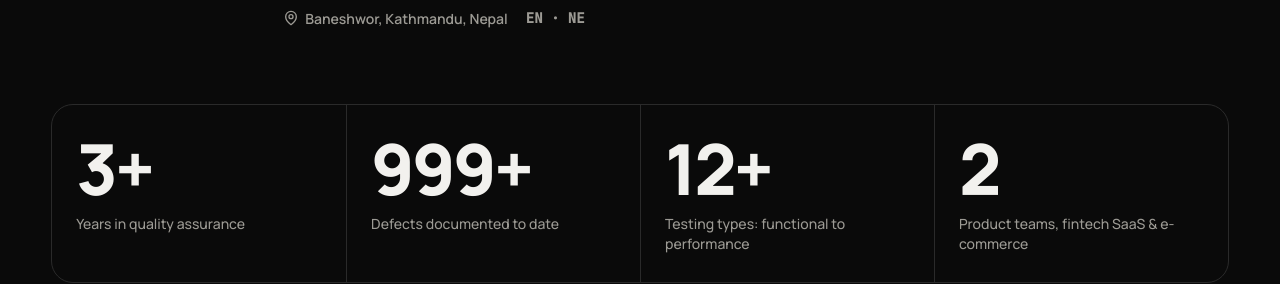
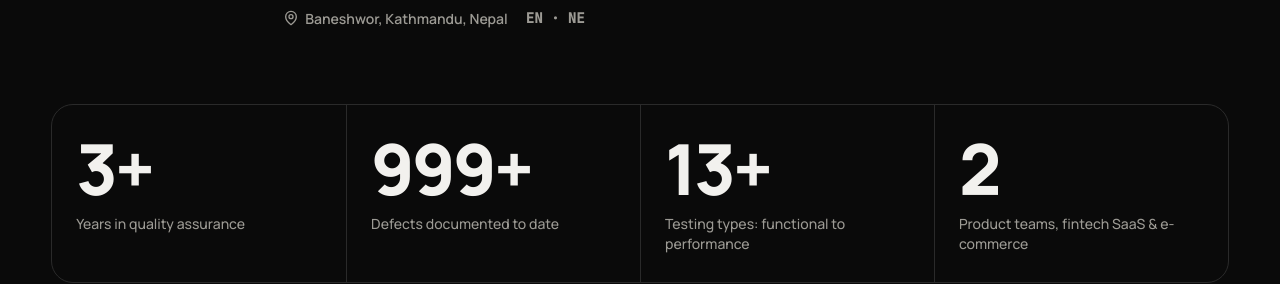
Before and after one commit to rijan0717/portfolio, a React (Vite) app: page / in a window 1280 px wide. Shown: the part 1360-1644 px from the top of the page. Built offline with nearby package versions, Linux system fonts and the light colour scheme.

Commit message:
added skills

```diff
--- a/src/data.js
+++ b/src/data.js
@@ -20,7 +20,7 @@ export const summary =
 export const stats = [
   { value: '3+', label: 'Years in quality assurance' },
   { value: '999+', label: 'Defects documented to date' },
-  { value: '12+', label: 'Testing types: functional to performance' },
+  { value: '13+', label: 'Testing types: functional to performance' },
   { value: '2', label: 'Product teams, fintech SaaS & e-commerce' },
 ]
 
@@ -83,7 +83,7 @@ export const experience = [
       'Integrated **Claude (LLM) into Azure Boards** to auto-draft defect tickets and generate daily QA progress reports.',
       'Act as the **release gate**: PR reviews in GitHub, plus smoke and regression checks on web and mobile before each deployment.',
     ],
-    stack: ['Manual testing', 'Mobile app testing', 'BrowserStack', 'ADB', 'Playwright', 'TypeScript', 'Python', 'Postman', 'Azure Boards'],
+    stack: ['Manual testing', 'Mobile app testing', 'BrowserStack', 'ADB', 'Playwright', 'TypeScript', 'Python', 'Postman', 'Azure Boards', 'MongoDB'],
   },
   {
     company: 'Matat Nepal',
@@ -197,7 +197,7 @@ export const projects = [
       'Database testing to verify data integrity behind each feature',
       'Bug hunting through browser DevTools: console, network and layout issues',
     ],
-    tags: ['Functional', 'Regression', 'UAT', 'API', 'Playwright', 'TypeScript', 'Postman', 'Azure Boards', 'BrowserStack', 'DevTools', 'AI'],
+    tags: ['Functional', 'Regression', 'UAT', 'API', 'Playwright', 'TypeScript', 'Postman', 'Azure Boards', 'BrowserStack', 'MongoDB', 'DevTools', 'AI'],
     language: 'Functional · API · UAT',
     live: 'https://rentalbux.com/',
     // Official product banner, shown whole (not cropped) on its own navy background
@@ -264,7 +264,7 @@ export const process = [
 export const skills = [
   { group: 'Automation', items: ['Playwright (TS, JS, Python)', 'Cypress (JS)', 'Page Object Model'] },
   { group: 'API testing', items: ['Postman', 'Swagger / OpenAPI', 'Scalar', 'REST'] },
-  { group: 'Testing types', items: ['Manual & exploratory', 'Mobile app (Android & iOS)', 'Functional', 'Non-functional', 'Regression', 'Smoke', 'Sanity', 'UAT', 'UI/UX', 'Cross-browser & device', 'Performance (JMeter)'] },
+  { group: 'Testing types', items: ['Manual & exploratory', 'Mobile app (Android & iOS)', 'Functional', 'Non-functional', 'Regression', 'Smoke', 'Sanity', 'UAT', 'UI/UX', 'Cross-browser & device', 'Database testing (MongoDB)', 'Performance (JMeter)'] },
   { group: 'Test management', items: ['Azure Boards', 'Jira', 'ClickUp', 'Asana', 'Git', 'GitHub'] },
   { group: 'Full-stack (MERN)', items: ['MERN stack', 'MongoDB', 'Express.js', 'React.js', 'Node.js', 'Next.js', 'REST API development'] },
   { group: 'Tools & platforms', items: ['WordPress', 'Shopify', 'WSL (Ubuntu)', 'BrowserStack', 'ADB', 'Chrome DevTools', 'XAMPP'] },
```
